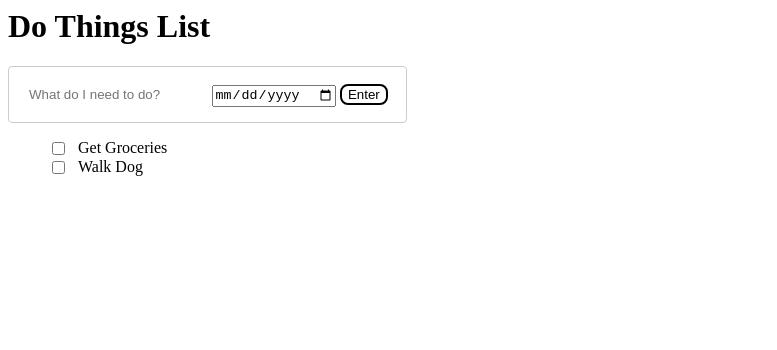
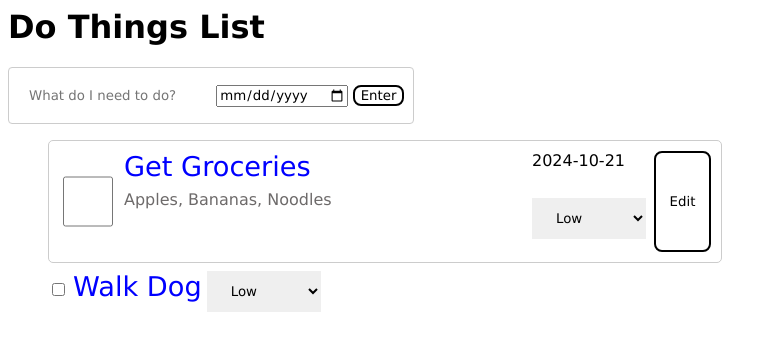
Before and after one commit to fugbot/odin-todo-list, a website built with webpack: page src/index.html in a window 1280 px wide. Shown: the whole page, without its empty margins (0-777 px from the left). Built offline with nearby package versions, Linux system fonts and the light colour scheme.

Commit message:
Add template task item

```diff
--- a/src/index.html
+++ b/src/index.html
@@ -1,9 +1,13 @@
-<html></html>
+<html>
+
+</html>
+
 <head>
   <meta charset="utf-8" />
   <title>Do Things List</title>
   <script src="https://unpkg.com/lodash@4.17.20"></script>
 </head>
+
 <body>
   <h1>Do Things List</h1>
   <div class="sidebar">
@@ -18,8 +22,34 @@
 
   <div class="tasklists">
     <ul class="default">
-        <li><input type="checkbox" name="task" value="task"><span>Get Groceries</span><span></span></li>
-        <li><input type="checkbox" name="task" value="task"><span>Walk Dog</span><span></span></li>
+      <li>
+        <div class="task-item">
+          <input type="checkbox" name="task" value="task">
+          <span class="title">Get Groceries</span>
+          <span class="description">Apples, Bananas, Noodles</span>
+          <span class="date">2024-10-21</span>
+          <select class="priority">
+            <option value="low">Low</option>
+            <option value="med">Medium</option>
+            <option value="high">High</option>
+          </select>
+          <button class="edit">Edit</button>
+        </div>
+      </li>
+
+      <li>
+        <div>
+          <input type="checkbox" name="task" value="task">
+          <span class="title">Walk Dog</span>
+          <span class="date"></span>
+          <select class="priority">
+            <option value="low">Low</option>
+            <option value="med">Medium</option>
+            <option value="high">High</option>
+          </select>
+        </div>
+      </li>
+
     </ul>
   </div>
 
@@ -29,4 +59,5 @@
 
   <script src="./src/index.js"></script>
 </body>
+
 </html>
--- a/src/style.css
+++ b/src/style.css
@@ -1,5 +1,9 @@
-*:hover{
-    border:1px solid blue;
+* {
+  font-family: "Lucida Sans", "Lucida Sans Regular", "Lucida Grande",
+    "Lucida Sans Unicode", Geneva, Verdana, sans-serif;
+}
+*:hover {
+  border: 1px solid blue;
 }
 
 /* task input */
@@ -17,7 +21,8 @@ button {
   width: fit-content;
 }
 
-input[type=text], select {
+input[type="text"],
+select {
   width: 50%;
   padding: 12px 20px;
   margin: 8px 0;
@@ -26,12 +31,52 @@ input[type=text], select {
 }
 
 /* list items */
+div.task-item {
+  border: 1px solid #ccc;
+  border-radius: 5px;
+  padding: 10px;
+
+  display: grid;
+  grid-template-columns: 1fr minmax(50px, 400px) 2fr 1fr;
+  grid-template-rows: 1fr 2fr;
+  grid-gap: 8px;
+}
+
 li {
   display: flex;
   gap: 10px;
 }
 
-input[type=checkbox]:checked ~ span {
+input[type="checkbox"]:checked ~ span {
   color: grey;
   text-decoration: line-through;
 }
+
+input[type="checkbox"] {
+  grid-area: 1 / 1 / 3 / 2;
+}
+
+.title {
+  font-size: 1.7em;
+  color: blue;
+  grid-area: 1 / 2 / 2 / 3;
+}
+
+.description {
+  color: #6d6a6a;
+  grid-area: 2 / 2 / 3 / 3;
+}
+
+.date {
+  grid-area: 1 / 3 / 2 / 4;
+}
+
+.priority {
+  width: auto;
+  grid-area: 2 / 3 / 3 / 4;
+  align-self: start;
+}
+
+.edit {
+  grid-area: 1 / 4 / 3 / 5;
+}
```
Lines whose indentation alone changed are shown as unchanged.
